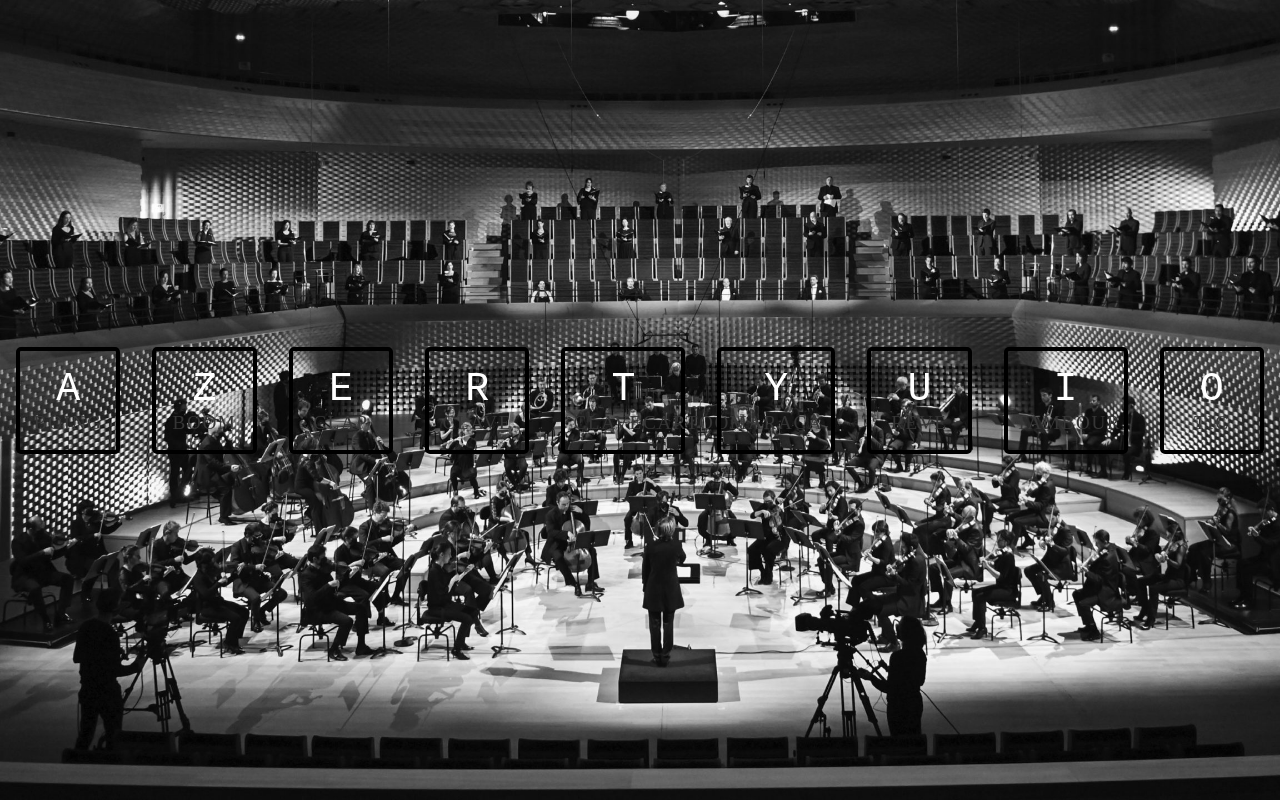
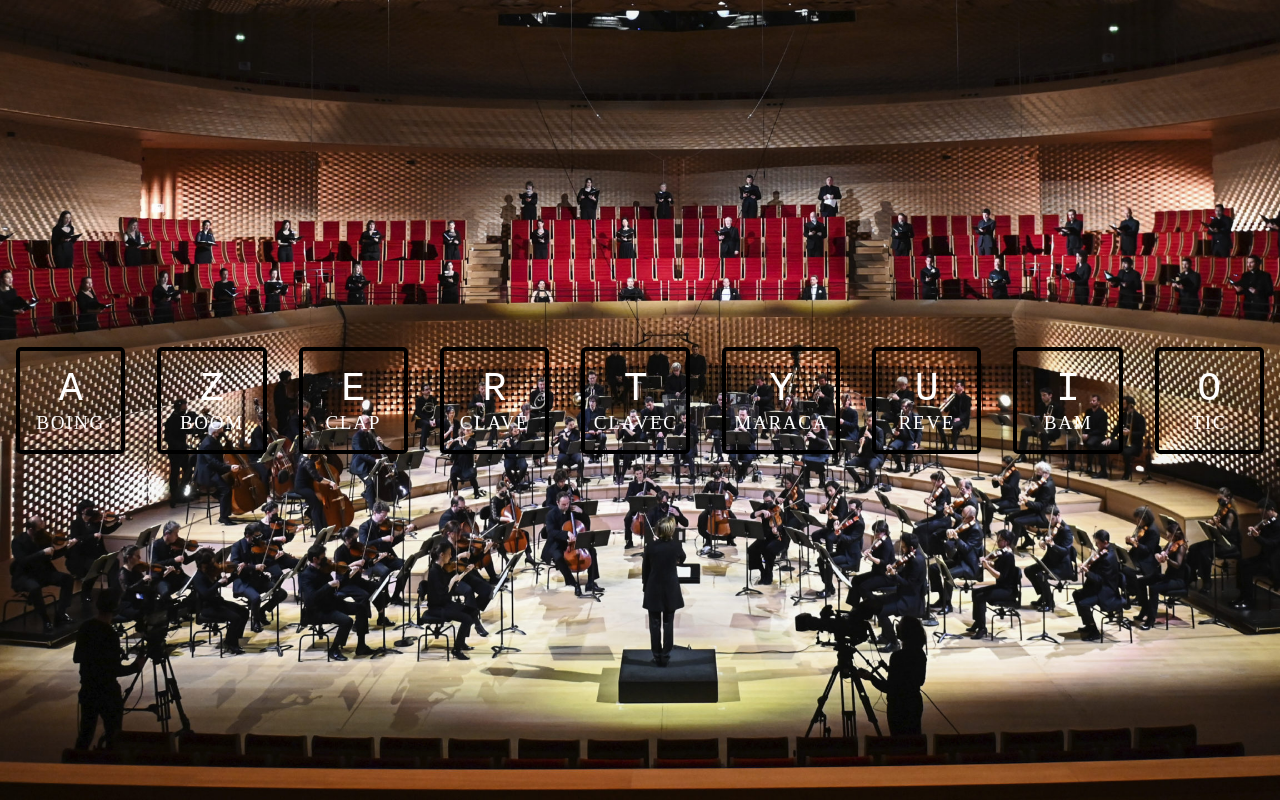
Before and after one commit to Natanbinisti/drumKit, a plain HTML site: page index.html in a window 1280 px wide. Drawn offline with Linux system fonts and the light colour scheme.

Commit message:
couleur regler

```diff
--- a/index.html
+++ b/index.html
@@ -28,7 +28,7 @@
     </div>
     <div data-key="84" class="key">
         <kbd>T</kbd>
-        <span class="sound">claveCartoon</span>
+        <span class="sound">claveC</span>
     </div>
     <div data-key="89" class="key">
         <kbd>Y</kbd>
@@ -40,7 +40,7 @@
     </div>
     <div data-key="73" class="key">
         <kbd>I</kbd>
-        <span class="sound">tambour</span>
+        <span class="sound">bam</span>
     </div>
     <div data-key="79" class="key">
         <kbd>O</kbd>
--- a/style.css
+++ b/style.css
@@ -7,7 +7,6 @@ body,html {
     background: url("Orchestre.jpg") center;
     background-size: cover;
     background-repeat: no-repeat;
-    filter: grayscale(1);
 }
 .keys {
     display: flex;
@@ -43,5 +42,5 @@ body,html {
     font-size: 1.2rem;
     text-transform: uppercase;
     letter-spacing: .1rem;
-    color: #8711b6;
+    color: #ffffff;
 }
```
